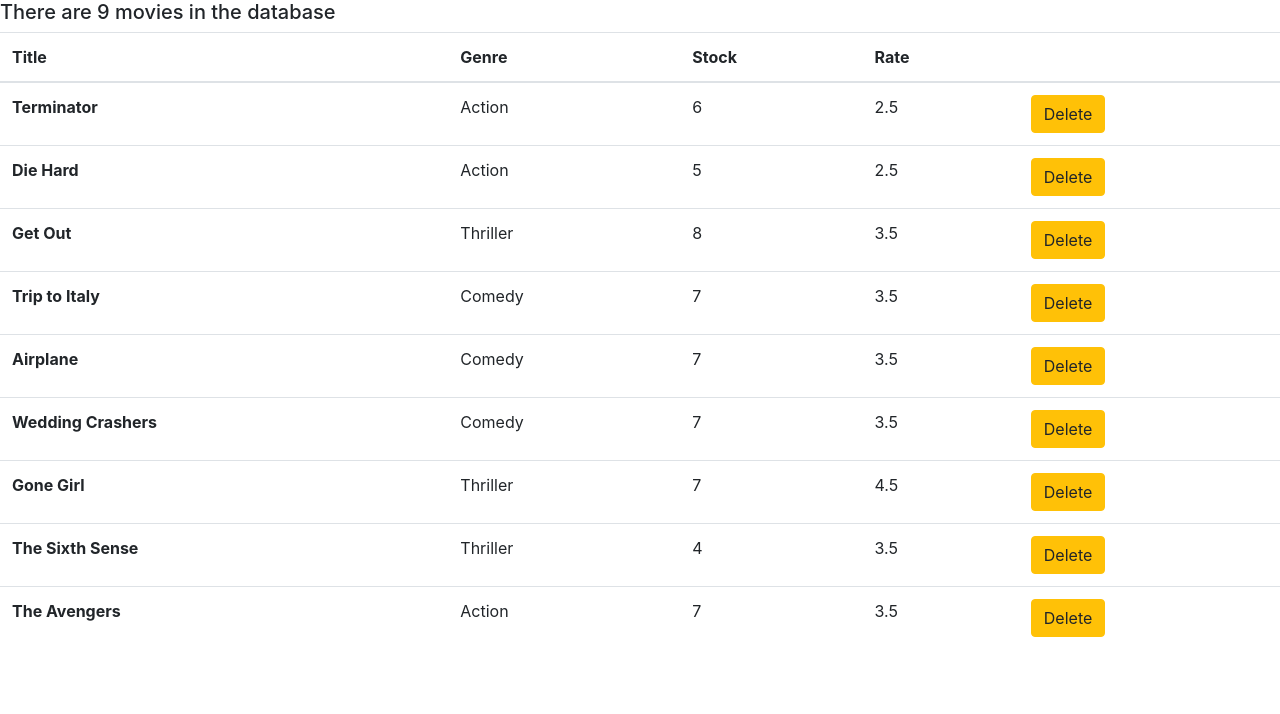
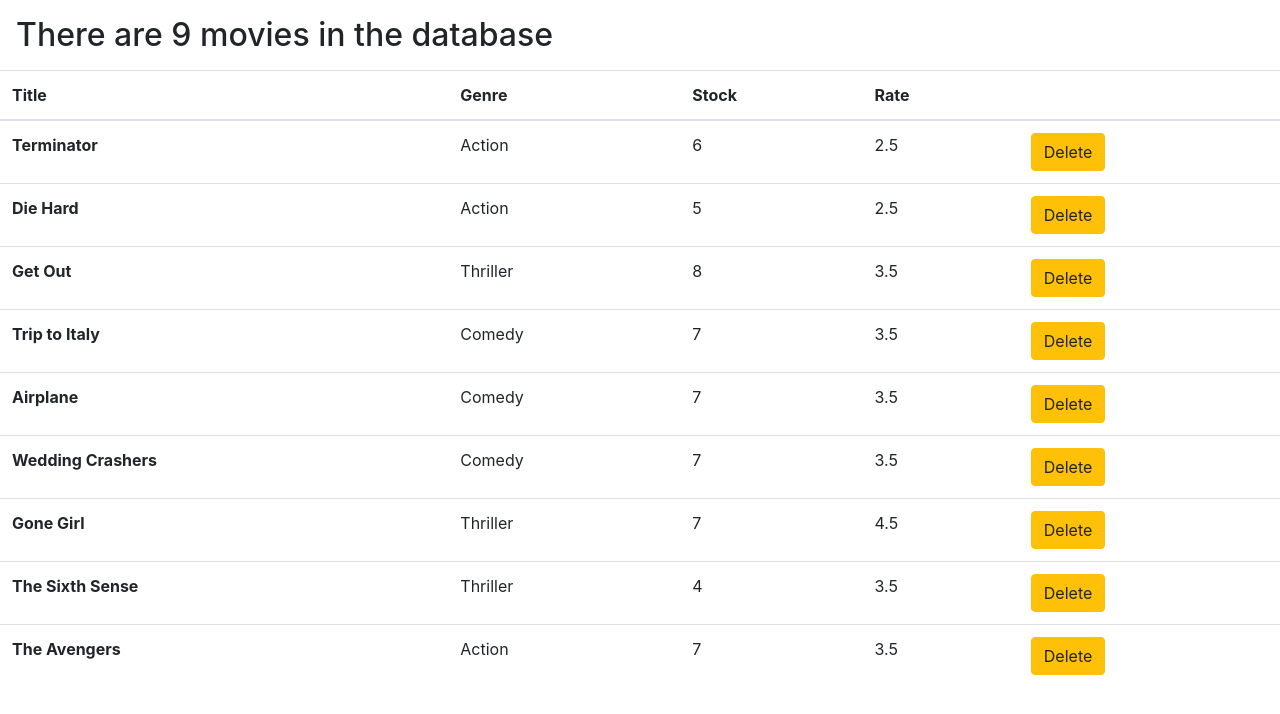
Before and after one commit to rahulharlalka/Learning_react2, a React (Create React App) app: page / in a window 1280 px wide. Shown: the top 714 px of the page. Built offline with nearby package versions, Linux system fonts and the light colour scheme.

Commit message:
all movies redered

```diff
--- a/src/components/movieItem.jsx
+++ b/src/components/movieItem.jsx
@@ -1,7 +1,6 @@
 import React from "react";
 
 function MovieItem(props) {
-  console.log(props);
   return (
     <tr>
       <th>{props.title}</th>
--- a/src/components/movieTable.jsx
+++ b/src/components/movieTable.jsx
@@ -1,17 +1,6 @@
 import React, { useState } from "react";
 import { getMovies } from "../services/fakeMovieService";
 import MovieItem from "./movieItem.jsx";
-
-function createMovie(movie) {
-  return (
-    <MovieItem
-      title={movie.title}
-      genre={movie.genre}
-      numberInStock={movie.numberInStock}
-      dailyRentalRate={movie.dailyRentalRate}
-    />
-  );
-}
 
 function MovieTable() {
   const [movies, setMovies] = useState(getMovies());
@@ -27,7 +16,18 @@
           <th></th>
         </tr>
       </thead>
-      <tbody>{movies.map(createMovie)}</tbody>
+      <tbody>
+        {movies.map((movie) => {
+          return (
+            <MovieItem
+              title={movie.title}
+              genre={movie.genre}
+              numberInStock={movie.numberInStock}
+              dailyRentalRate={movie.dailyRentalRate}
+            />
+          );
+        })}
+      </tbody>
     </table>
   );
 }
--- a/src/components/movies.jsx
+++ b/src/components/movies.jsx
@@ -3,7 +3,7 @@
 
 function Movies() {
   let number = getMovies().length;
-  return <h5>There are {number} movies in the database</h5>;
+  return <h2 className="m-3">There are {number} movies in the database</h2>;
 }
 
 export default Movies;
```
Also changed, not shown: 1 other file (tests, documents, lock files or other folders).
